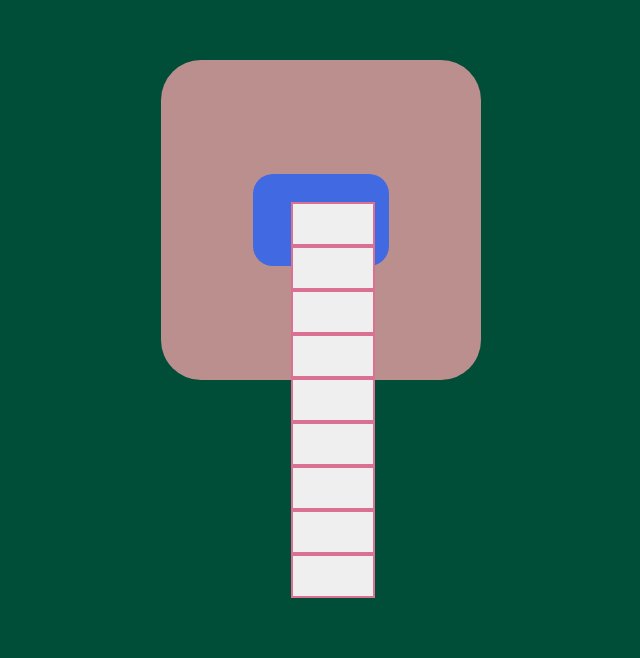
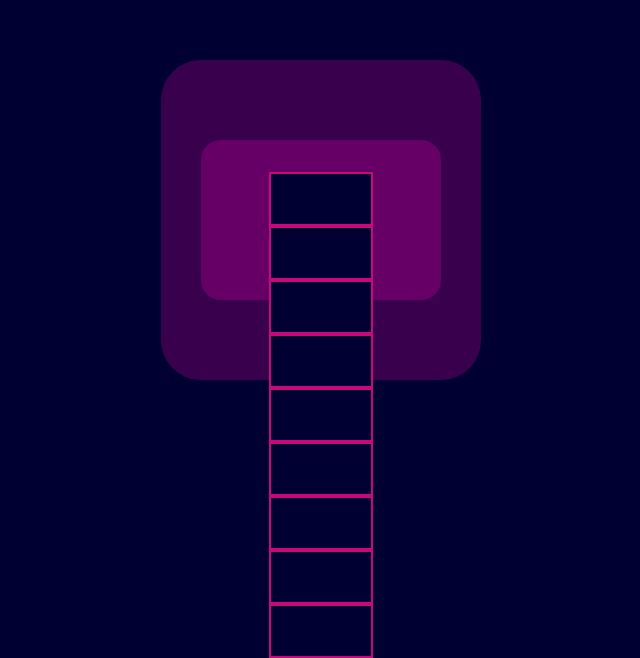
Before and after one commit to angel1ca04/javascript-prosjekt, a plain HTML site: page index.html in a window 1280 px wide. Shown: the part 148-806 px from the top of the page, without its empty margins (447-1087 px from the left). Drawn offline with Linux system fonts and the light colour scheme.

Commit message:
endret på css og lagt til js fil

```diff
--- a/index.html
+++ b/index.html
@@ -29,6 +29,6 @@
         </div>
 
     </div>
-
+    <script src="script.js"></script>
 </body>
 </html>
--- a/style.css
+++ b/style.css
@@ -4,7 +4,7 @@ body {
     display: flex;
     justify-content: center;
     align-items: center;
-    background-color: rgb(0, 77, 56);
+    background-color: rgb(0, 0, 51);
 }
 
 .innhold {
@@ -13,31 +13,32 @@ body {
     display: flex;
     align-items: center;
     justify-content: center;
-    background-color: rosybrown;
+    background-color: rgb(57, 0, 77);
     border-radius: 40px;
 }
 
 .btbg {
-    width: 17vh;
-    height: 11.5vh;
-    background-color: royalblue;
+    width: 30vh;
+    height: 20vh;
+    background-color: rgb(102, 0, 102);
     border-radius: 20px;
 }
 
 .knapp {
-    width: 20vh;
+    width: 25vh;
     align-items: center;
     margin: auto;
     position: relative;
     text-align: center;
-    top: 30%;
+    top: 20%;
 }
 
 .btn {
-    border: 2px solid palevioletred;
-    padding: 20px 40px;
+    border: 2px solid rgb(201, 9, 121);
+    padding: 25px 50px;
+    background-color: rgb(0, 0, 51);
 }
 
 .btn:hover {
-    background: palevioletred;
+    background: rgb(201, 9, 121);
 }
```
Also changed, not shown: script.js (added).
